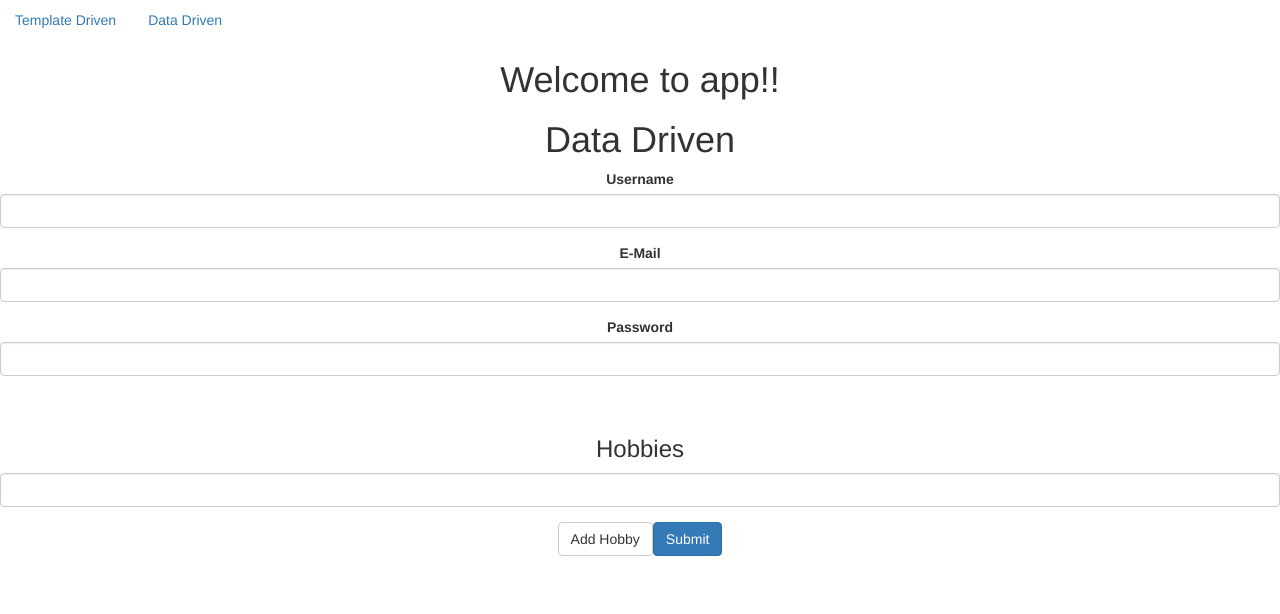
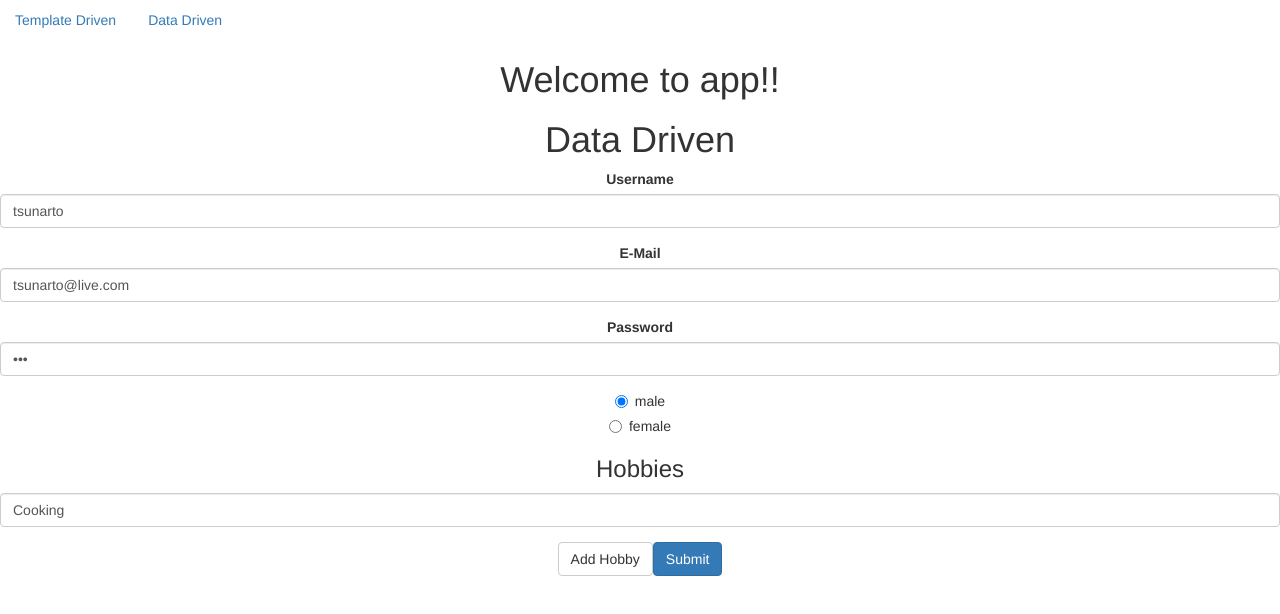
Before and after one commit to tandisunarto/Learning_Angular, an Angular app in the folder form-app/: page /data-driven in a window 1280 px wide. Shown: the top 614 px of the page. Built offline with nearby package versions, Linux system fonts and the light colour scheme.

Commit message:
understanding form

```diff
--- a/form-app/src/app/app.module.ts
+++ b/form-app/src/app/app.module.ts
@@ -1,6 +1,6 @@
 import { BrowserModule } from '@angular/platform-browser';
 import { NgModule } from '@angular/core';
-import { FormsModule } from '@angular/forms';
+import { FormsModule, ReactiveFormsModule } from '@angular/forms';
 
 import { AppComponent } from './app.component';
 import { TemplateDrivenComponent } from './template-driven/template-driven.component';
@@ -16,7 +16,8 @@ import { AppRouteModule } from 'app/app-route.module';
   imports: [
     BrowserModule,
     AppRouteModule,
-    FormsModule
+    FormsModule,
+    ReactiveFormsModule
   ],
   providers: [],
   bootstrap: [AppComponent]
--- a/form-app/src/app/data-driven/data-driven.component.html
+++ b/form-app/src/app/data-driven/data-driven.component.html
@@ -1,17 +1,20 @@
 <h1>Data Driven</h1>
-<form>
-    <div>
+<form [formGroup]="myForm" (ngSubmit)="onSubmit()">
+    <div formGroupName="userData">
         <div class="form-group">
             <label for="username">Username</label>
             <input type="text"
                    class="form-control"
-                   id="username">
+                   id="username"
+                   formControlName="username">
         </div>
         <div class="form-group">
             <label for="email">E-Mail</label>
             <input type="text"
                    class="form-control"
-                   id="email">
+                   id="email"
+                   formControlName="email">
+            <div *ngIf="!myForm.get(['userData','email']).valid">Invalid Email</div>
         </div>
     </div>
 
@@ -19,19 +22,22 @@
         <label for="password">Password</label>
         <input type="password"
                class="form-control"
-               id="password">
+               id="password"
+               formControlName="password">
     </div>
-    <div class="radio">
+    <div class="radio" *ngFor="let g of genders">
         <label>
+            <input type="radio" formControlName="gender" [value]="g">
+            {{g}}
         </label>
     </div>
-    <div>
+    <div formArrayName="hobbies">
         <h3>Hobbies</h3>
-        <div class="form-group">
+        <div class="form-group" *ngFor="let hobby of myForm.get('hobbies').controls; let i = index">
             <input type="text"
-                   class="form-control">
+                   class="form-control" formControlName="{{i}}">
         </div>
     </div>
-    <button type="button" class="btn btn-default">Add Hobby</button>
-    <button type="submit" class="btn btn-primary">Submit</button>
+    <button type="button" class="btn btn-default" (click)="onAddHobby()">Add Hobby</button>
+    <button type="submit" class="btn btn-primary" [disabled]="!myForm.valid">Submit</button>
 </form>
--- a/form-app/src/app/data-driven/data-driven.component.ts
+++ b/form-app/src/app/data-driven/data-driven.component.ts
@@ -1,15 +1,89 @@
 import { Component, OnInit } from '@angular/core';
+import { FormGroup, FormControl, Validators, FormArray, FormBuilder } from '@angular/forms';
+import { Observable } from "rxjs/Observable";
 
 @Component({
   selector: 'app-data-driven',
   templateUrl: './data-driven.component.html',
-  styles: []
+  styles: [],
 })
 export class DataDrivenComponent implements OnInit {
 
-  constructor() { }
+  myForm: FormGroup;
+
+  genders = [
+    'male',
+    'female'
+  ]
+
+  constructor(private formBuilder: FormBuilder) {
+    // this.myForm = new FormGroup({
+    //   'userData': new FormGroup({
+    //     'username': new FormControl('tsunarto', Validators.required),
+    //     'email': new FormControl('tsunarto@live.com', [
+    //       Validators.required,
+    //       Validators.pattern("[a-zA-Z0-9._%+-]+@[a-zA-Z0-9.-]+\.[a-zA-Z]{2,4}")
+    //       ]),
+    //   }),
+    //   'password': new FormControl('abc', Validators.required),
+    //   'gender': new FormControl('male'),
+    //   'hobbies': new FormArray([
+    //     new FormControl('Cooking', Validators.required)
+    //   ])
+    // })
+
+    this.myForm = formBuilder.group(
+     {
+      'userData': formBuilder.group({
+        'username': ['tsunarto', [Validators.required, this.exampleValidator]],
+        'email': ['tsunarto@live.com', [
+          Validators.required,
+          Validators.pattern("[a-zA-Z0-9._%+-]+@[a-zA-Z0-9.-]+\.[a-zA-Z]{2,4}")
+          ]],
+      }),
+      'password': ['abc', Validators.required],
+      'gender': ['male'],
+      'hobbies': formBuilder.array([
+        ['Cooking', Validators.required, this.asyncExampleValidator]
+      ])
+    })
+
+    this.myForm.statusChanges.subscribe(
+      (data: any) => console.log(data)
+    );
+  }
 
   ngOnInit() {
   }
 
+  onSubmit() {
+    console.log(this.myForm.value)
+  }
+
+  onAddHobby() {
+    (<FormArray>this.myForm.get('hobbies')).push(new FormControl('', Validators.required, this.asyncExampleValidator))
+  }
+
+  exampleValidator(control: FormControl): {[s: string]: boolean}{
+    if (control.value === 'Example')
+      return { example: true };
+
+    return null;
+  }
+
+  asyncExampleValidator(control: FormControl): Promise<any> | Observable<any> {
+    const promise = new Promise<any>(
+      (resolve, reject) => {
+        setTimeout(() => {
+          console.log('>>>> ' + control.value)
+          if (control.value === 'Example') {
+            resolve({'invalid': true})
+          } else {
+            resolve(null);
+          }
+        }, 1500);
+      }
+    );
+    return promise;
+  }
 }
```
Also changed, not shown: form-app/src/app/template-driven/template-driven.component.html (line endings or trailing spaces).
